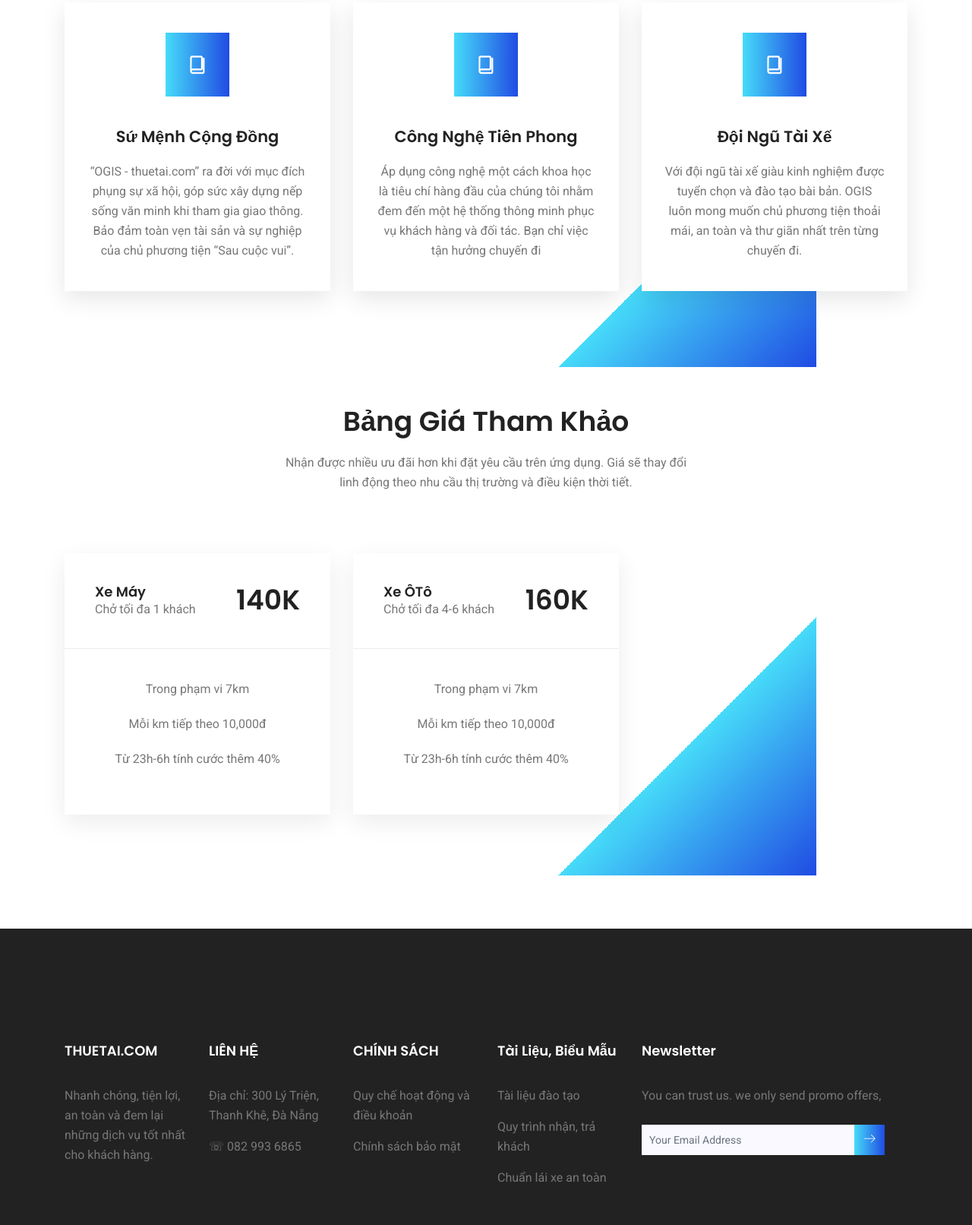
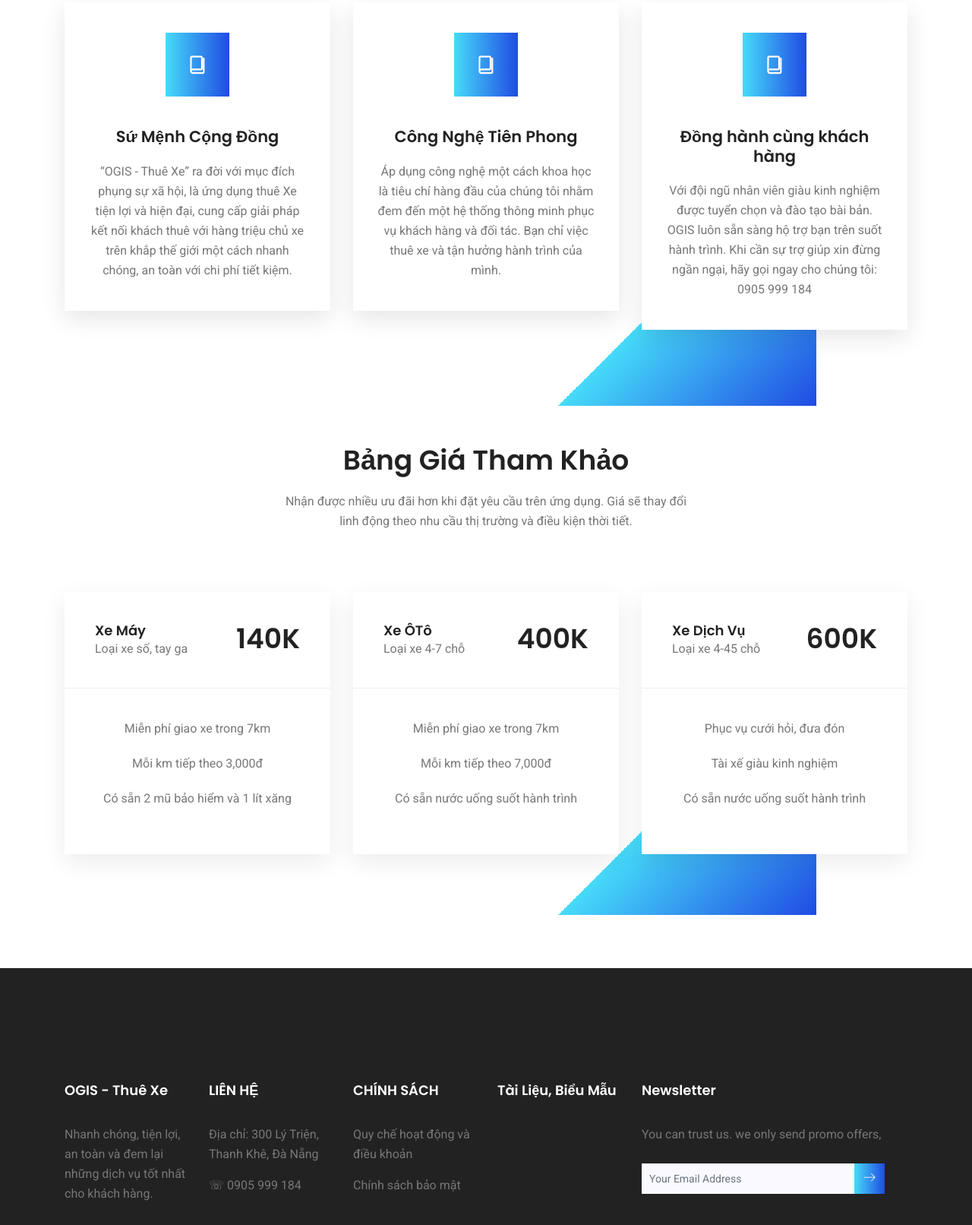
Before and after one commit to taixe/vehiclerent, a plain HTML site: page index.html in a window 1280 px wide. Shown: the part 1185-2797 px from the top of the page at 76% size. Drawn offline with nearby package versions, Linux system fonts and the light colour scheme; some packages are replaced by stand-ins of ours.

Commit message:
Update infor

```diff
--- a/index.html
+++ b/index.html
@@ -67,7 +67,7 @@
 						<div class="buttons flex-row d-flex">
 							<i class="fa fa-apple" aria-hidden="true"></i>
 							<div class="desc">
-								<a href="https://apps.apple.com/us/app/ogis-thuetai-com/id1500592103?ls=1">
+								<a href="https://apps.apple.com/us/app/ogis-thu%C3%AA-xe-m%C3%A1y-%C3%B4-t%C3%B4/id1528533402">
 									<p>
 										<span>Đã có</span> <br>
 										trên App Store
@@ -78,7 +78,7 @@
 						<div class="buttons dark flex-row d-flex">
 							<i class="fa fa-android" aria-hidden="true"></i>
 							<div class="desc">
-								 <a href="https://play.google.com/store/apps/details?id=com.ogis.thuetai">
+								 <a href="https://play.google.com/store/apps/details?id=com.ogisvehiclerent">
 									<p>
 										<span>Đã có</span> <br>
 										trên Play Store
@@ -134,7 +134,7 @@
 			<div class="row d-flex justify-content-center">
 				<div class="col-lg-6">
 					<div class="section-title text-center">
-						<h2>CẦM LY KHÔNG LÁI - CẦM LÁI CÓ TÔI</h2>
+						<h2>ỨNG DỤNG THUÊ XE MÁY, Ô TÔ HÀNG ĐẦU</h2>
 						<p>Uy tín của chúng tôi được khẳng định qua tốc độ tăng trưởng của dịch vụ và sự hài lòng của các bạn.
 						</p>
 					</div>
@@ -148,7 +148,7 @@
 							<h3>Sứ Mệnh Cộng Đồng</h3>
 						</a>
 						<p>
-							“OGIS - thuetai.com” ra đời với mục đích phụng sự xã hội, góp sức xây dựng nếp sống văn minh khi tham gia giao thông. Bảo đảm toàn vẹn tài sản và sự nghiệp của chủ phương tiện “Sau cuộc vui”.
+							“OGIS - Thuê Xe” ra đời với mục đích phụng sự xã hội, là ứng dụng thuê Xe tiện lợi và hiện đại, cung cấp giải pháp kết nối khách thuê với hàng triệu chủ xe trên khắp thế giới một cách nhanh chóng, an toàn với chi phí tiết kiệm.
 						</p>
 					</div>
 				</div>
@@ -159,7 +159,7 @@
 							<h3>Công Nghệ Tiên Phong</h3>
 						</a>
 						<p>
-							Áp dụng công nghệ một cách khoa học là tiêu chí hàng đầu của chúng tôi nhằm đem đến một hệ thống thông minh phục vụ khách hàng và đối tác. Bạn chỉ việc tận hưởng chuyến đi
+							Áp dụng công nghệ một cách khoa học là tiêu chí hàng đầu của chúng tôi nhằm đem đến một hệ thống thông minh phục vụ khách hàng và đối tác. Bạn chỉ việc thuê xe và tận hưởng hành trình của mình.
 						</p>
 					</div>
 				</div>
@@ -167,10 +167,10 @@
 					<div class="single-feature">
 						<a href="#" class="title">
 							<span class="lnr lnr-book"></span>
-							<h3>Đội Ngũ Tài Xế</h3>
+							<h3>Đồng hành cùng khách hàng</h3>
 						</a>
 						<p>
-							Với đội ngũ tài xế giàu kinh nghiệm được tuyển chọn và đào tạo bài bản. OGIS luôn mong muốn chủ phương tiện thoải mái, an toàn và thư giãn nhất trên từng chuyến đi.
+							Với đội ngũ nhân viên giàu kinh nghiệm được tuyển chọn và đào tạo bài bản. OGIS luôn sẵn sàng hộ trợ bạn trên suốt hành trình. Khi cần sự trợ giúp xin đừng ngần ngại, hãy gọi ngay cho chúng tôi: 0905 999 184
 						</p>
 					</div>
 				</div>
@@ -201,7 +201,7 @@
 						<div class="top-sec d-flex justify-content-between">
 							<div class="top-left">
 								<h4>Xe Máy</h4>
-								<p>Chở tối đa <br>1 khách</p>
+								<p>Loại xe <br>số, tay ga</p>
 							</div>
 							<div class="top-right">
 								<h1>140K</h1>
@@ -209,10 +209,10 @@
 						</div>
 						<div class="end-sec">
 							<ul>
-								<li>Trong phạm vi 7km</li>
-								<li>Mỗi km tiếp theo 10,000đ</li>
+								<li>Miễn phí giao xe trong 7km</li>
+								<li>Mỗi km tiếp theo 3,000đ</li>
 								<!-- <li>Từ 21h-23h tính cước thêm 20%</li> -->
-								<li>Từ 23h-6h tính cước thêm 40%</li>
+								<li>Có sẵn 2 mũ bảo hiểm và 1 lít xăng</li>
 
 							</ul>
 
@@ -225,18 +225,40 @@
 						<div class="top-sec d-flex justify-content-between">
 							<div class="top-left">
 								<h4>Xe ÔTô</h4>
-								<p>Chở tối đa <br>4-6 khách</p>
+								<p>Loại xe <br>4-7 chỗ</p>
 							</div>
 							<div class="top-right">
-								<h1>160K</h1>
+								<h1>400K</h1>
 							</div>
 						</div>
 						<div class="end-sec">
 							<ul>
-								<li>Trong phạm vi 7km</li>
-								<li>Mỗi km tiếp theo 10,000đ</li>
+								<li>Miễn phí giao xe trong 7km</li>
+								<li>Mỗi km tiếp theo 7,000đ</li>
 								<!-- <li>Từ 21h-23h tính cước thêm 20%</li> -->
-								<li>Từ 23h-6h tính cước thêm 40%</li>
+								<li>Có sẵn nước uống suốt hành trình</li>
+							</ul>
+
+						</div>
+					</div>
+				</div>
+				<div class="col-lg-4 col-md-6">
+					<div class="single-price">
+						<div class="top-sec d-flex justify-content-between">
+							<div class="top-left">
+								<h4>Xe Dịch Vụ</h4>
+								<p>Loại xe <br>4-45 chỗ</p>
+							</div>
+							<div class="top-right">
+								<h1>600K</h1>
+							</div>
+						</div>
+						<div class="end-sec">
+							<ul>
+								<li>Phục vụ cưới hỏi, đưa đón</li>
+								<li>Tài xế giàu kinh nghiệm</li>
+								<!-- <li>Từ 21h-23h tính cước thêm 20%</li> -->
+								<li>Có sẵn nước uống suốt hành trình</li>
 							</ul>
 
 						</div>
@@ -253,7 +275,7 @@
 		<div class="container">
 			<div class="row">
 				<div class="col-lg-2 col-md-6 single-footer-widget">
-					<h4>THUETAI.COM</h4>
+					<h4>OGIS - Thuê Xe</h4>
 					Nhanh chóng, tiện lợi, an toàn và đem lại những dịch vụ tốt nhất cho khách hàng.
 				</div>
 				<div class="col-lg-2 col-md-6 single-footer-widget">
@@ -261,7 +283,7 @@
 					<ul>
 						<li><a href="#">Địa chỉ: 300 Lý Triện, Thanh Khê, Đà Nẵng</a></li>
 
-						<li><a href="#">☏ 082 993 6865</a></li>
+						<li><a href="#">☏ 0905 999 184</a></li>
 
 
 
@@ -279,9 +301,8 @@
 				<div class="col-lg-2 col-md-6 single-footer-widget">
 					<h4>Tài Liệu, Biểu Mẫu</h4>
 					<ul>
-						<li><a href="https://s3-ap-southeast-1.amazonaws.com/default.mwork/1.TaiLieuDaoTao.pdf">Tài liệu đào tạo</a></li>
-						<li><a href="https://s3-ap-southeast-1.amazonaws.com/default.mwork/4.QuyTrinhNhanTraKhach.pdf">Quy trình nhận, trả khách</a></li>
-						<li><a href="https://s3-ap-southeast-1.amazonaws.com/default.mwork/2.CHUAN-MUC-LAI-XE-AN-TOAN-OGIS.pdf">Chuẩn lái xe an toàn</a></li>
+
+
 					</ul>
 				</div>
 				<div class="col-lg-4 col-md-6 single-footer-widget">
@@ -311,7 +332,7 @@ Copyright &copy;<script>document.write(new Date().getFullYear());</script> All r
 						<div class="buttons gray flex-row d-flex">
 							<i class="fa fa-apple" aria-hidden="true"></i>
 							<div class="desc">
-								<a href="https://apps.apple.com/us/app/ogis-thuetai-com/id1500592103?ls=1">
+								<a href="https://apps.apple.com/us/app/ogis-thu%C3%AA-xe-m%C3%A1y-%C3%B4-t%C3%B4/id1528533402">
 									<p>
 										<span>Available</span> <br>
 										on App Store
@@ -322,7 +343,7 @@ Copyright &copy;<script>document.write(new Date().getFullYear());</script> All r
 						<div class="buttons gray flex-row d-flex">
 							<i class="fa fa-android" aria-hidden="true"></i>
 							<div class="desc">
-								<a href="https://play.google.com/store/apps/details?id=com.ogis.thuetai">
+								<a href="https://play.google.com/store/apps/details?id=com.ogisvehiclerent">
 									<p>
 										<span>Available</span> <br>
 										on Play Store
```
Also changed, not shown: about.html (+4 -4 lines), contact.html (+4 -4 lines), download.html (+2 -2 lines), pricing.html (+34 -12 lines), img/home-banner-bg-old1.jpg (deleted).
